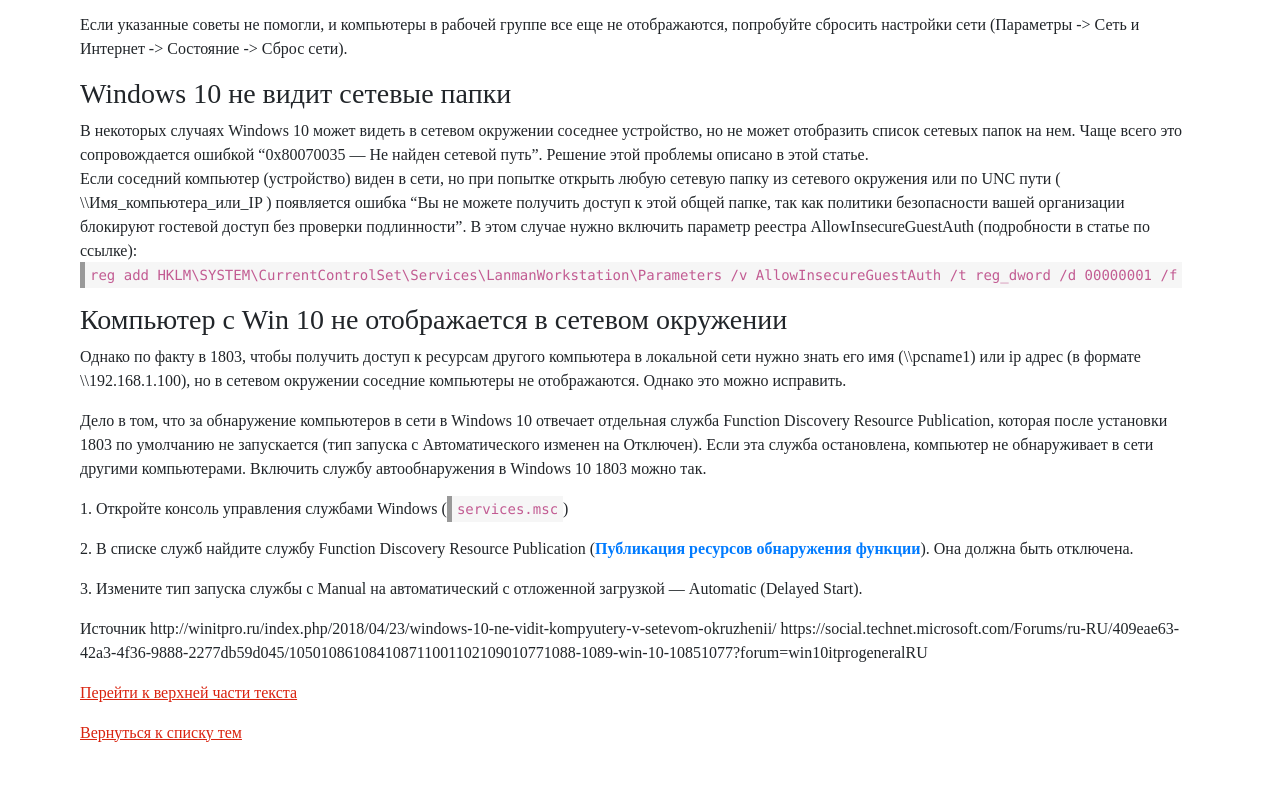
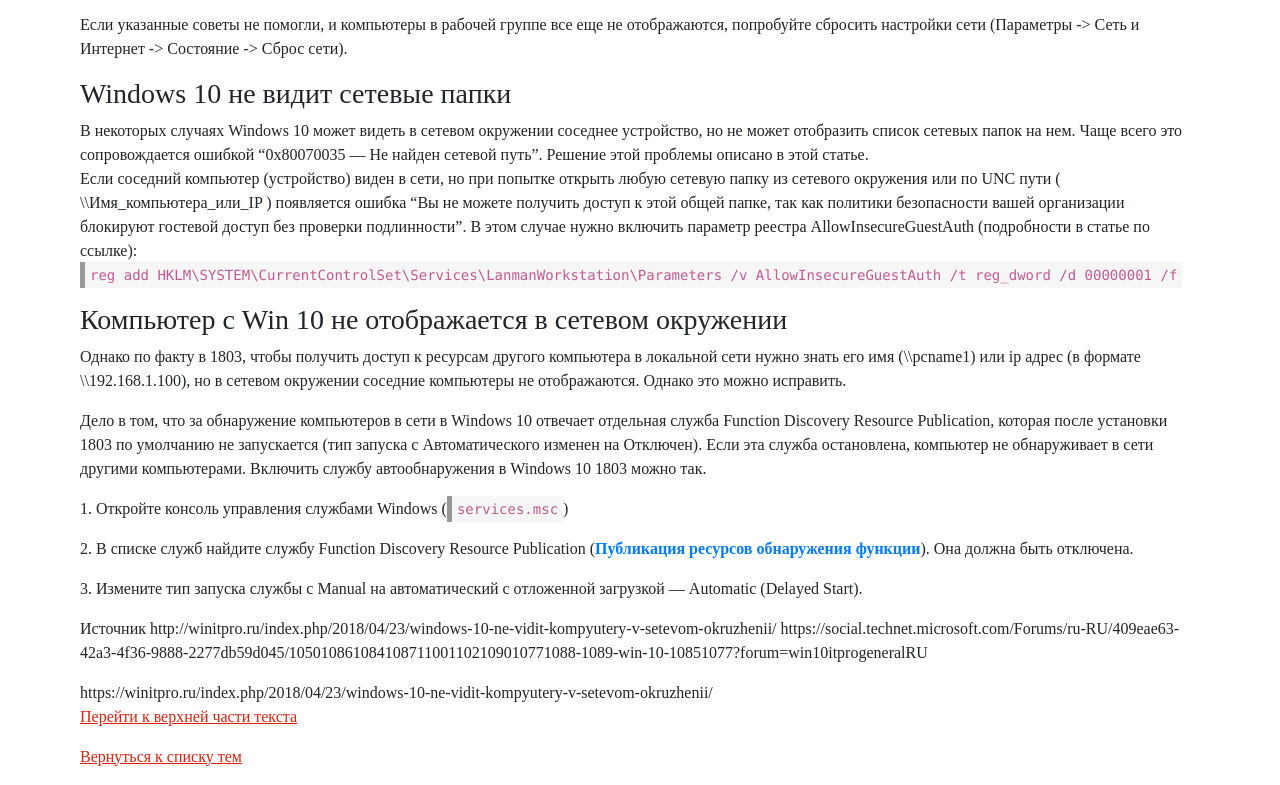
Before and after one commit to DenisAShmelev/denis.a.shmelev.github.io, a plain HTML site: page Создание общей сети.html in a window 1280 px wide. Shown: the part 3881-4666 px from the top of the page. Before the commit the page ends 4642 px from the top, so only its background shows below. Drawn offline with Linux system fonts and the light colour scheme.

Commit message:
Add files via upload

```diff
--- a/Создание общей сети.html
+++ b/Создание общей сети.html
@@ -119,6 +119,13 @@
 Источник http://winitpro.ru/index.php/2018/04/23/windows-10-ne-vidit-kompyutery-v-setevom-okruzhenii/
 
 https://social.technet.microsoft.com/Forums/ru-RU/409eae63-42a3-4f36-9888-2277db59d045/105010861084108711001102109010771088-1089-win-10-10851077?forum=win10itprogeneralRU </p>
+
+
+
+
+</div><div>
+https://winitpro.ru/index.php/2018/04/23/windows-10-ne-vidit-kompyutery-v-setevom-okruzhenii/
+</div><div>
 						</div><div>
 							<p><a href="#top">Перейти к верхней части текста</a>
 							</p>
```
